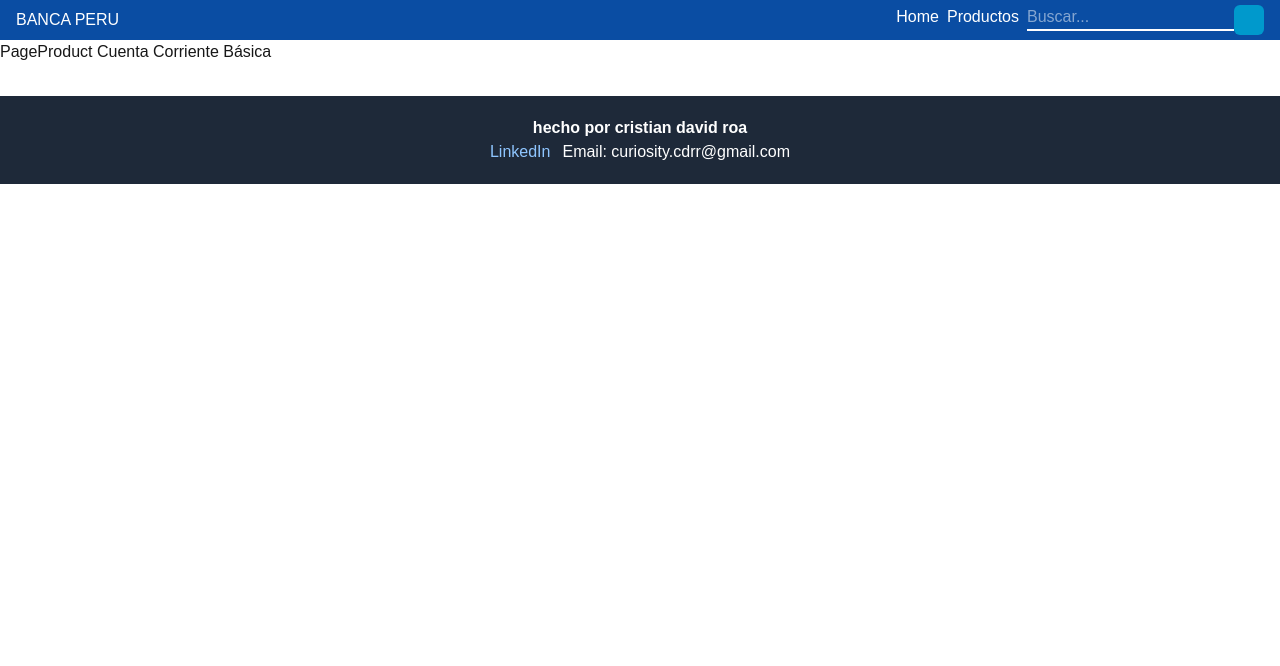
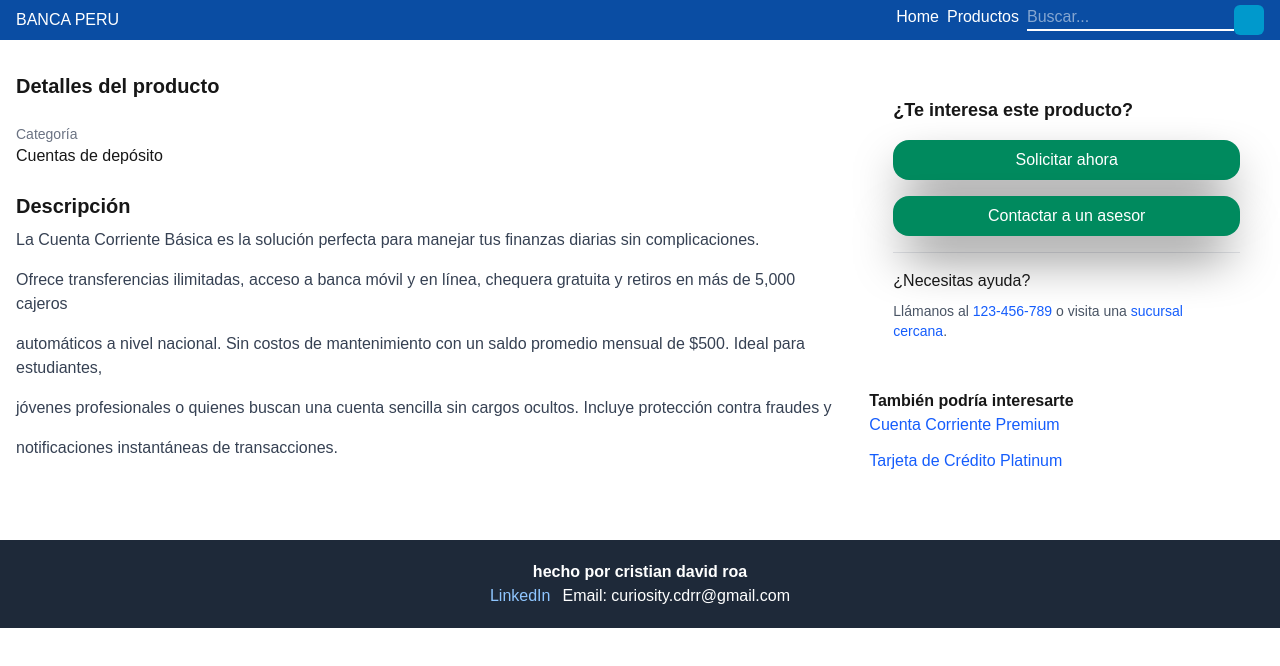
Before and after one commit to RRCris/bprosys-prueba, a Next.js app: page /product/1 in a window 1280 px wide. Shown: the top 666 px of the page. Built offline with nearby package versions, Linux system fonts and the light colour scheme; some icons are missing.

Commit message:
add product details

```diff
--- a/src/app/product/[id]/page.tsx
+++ b/src/app/product/[id]/page.tsx
@@ -1,12 +1,15 @@
+// app/productos/[id]/page.tsx
+
 import { getProduct } from "@/services/products.services";
+import Button from "@/UI/button/Button";
+import Link from "next/link";
 import { notFound } from "next/navigation";
 
 interface Props {
-  params: Promise<{
-    [key: string]: string;
-  }>;
+  params: { id: string };
 }
-export default async function PageProduct({ params }: Props) {
+
+export default async function ProductDetailPage({ params }: Props) {
   const { id } = await params;
   const id_numeric = parseInt(id);
   if (isNaN(id_numeric)) notFound();
@@ -14,5 +17,136 @@ export default async function PageProduct({ params }: Props) {
   const product = await getProduct(id_numeric);
   if (!product) notFound();
 
-  return <div>PageProduct {product.nombre}</div>;
+  // Función para determinar el color del badge según el nivel de riesgo
+  const getRiskColor = (nivel?: string) => {
+    switch (nivel) {
+      case "Alto":
+        return "bg-red-100 text-red-800";
+      case "Medio":
+        return "bg-yellow-100 text-yellow-800";
+      case "Bajo":
+        return "bg-green-100 text-green-800";
+      default:
+        return "bg-gray-100 text-gray-800";
+    }
+  };
+
+  return (
+    <main className="container mx-auto py-8 px-4">
+      <div className="grid gap-8 md:grid-cols-3">
+        {/* Columna izquierda - Información principal */}
+        <div className="md:col-span-2 space-y-6">
+          {/* Detalles principales */}
+          <div>
+            <header className="pb-2">
+              <h2 className="text-xl font-semibold">Detalles del producto</h2>
+            </header>
+            <main className="space-y-4">
+              <div className="grid grid-cols-2 gap-4">
+                {product.tasaInteres && (
+                  <div>
+                    <p className="text-sm text-gray-500">Tasa de interés</p>
+                    <p className="text-2xl font-bold text-blue-600">
+                      {product.tasaInteres}%
+                    </p>
+                  </div>
+                )}
+
+                {product.nivelRiesgo && (
+                  <div>
+                    <p className="text-sm text-gray-500">Nivel de riesgo</p>
+                    <span
+                      className={`px-3 py-1 rounded-full text-sm font-medium ${getRiskColor(
+                        product.nivelRiesgo
+                      )}`}
+                    >
+                      {product.nivelRiesgo}
+                    </span>
+                  </div>
+                )}
+              </div>
+
+              <div>
+                <p className="text-sm text-gray-500">Categoría</p>
+                <p className="font-medium">{product.categoria}</p>
+              </div>
+            </main>
+          </div>
+
+          {/* Descripción completa */}
+          <div>
+            <header className="pb-2">
+              <h2 className="text-xl font-semibold">Descripción</h2>
+            </header>
+            <main>
+              <div className="prose max-w-none text-gray-700">
+                {product.descripcion.split("\n").map((paragraph, i) => (
+                  <p key={i} className="mb-4">
+                    {paragraph}
+                  </p>
+                ))}
+              </div>
+            </main>
+          </div>
+        </div>
+
+        {/* Columna derecha - CTA y información adicional */}
+        <div className="space-y-6">
+          <div className="sticky top-6">
+            <main className="p-6 space-y-4">
+              <h3 className="font-semibold text-lg">
+                ¿Te interesa este producto?
+              </h3>
+
+              <Button className="w-full">Solicitar ahora</Button>
+
+              <Button className="w-full">Contactar a un asesor</Button>
+
+              <div className="pt-4 border-t border-gray-200">
+                <h4 className="font-medium mb-2">¿Necesitas ayuda?</h4>
+                <p className="text-sm text-gray-600">
+                  Llámanos al{" "}
+                  <Link
+                    href="tel:+123456789"
+                    className="text-blue-600 hover:underline"
+                  >
+                    123-456-789
+                  </Link>{" "}
+                  o visita una{" "}
+                  <Link
+                    href="/sucursales"
+                    className="text-blue-600 hover:underline"
+                  >
+                    sucursal cercana
+                  </Link>
+                  .
+                </p>
+              </div>
+            </main>
+          </div>
+
+          {/* Productos relacionados (opcional) */}
+          <div>
+            <header>
+              <h3 className="font-semibold">También podría interesarte</h3>
+            </header>
+            <main>
+              <ul className="space-y-3">
+                <li>
+                  <a href="#" className="text-blue-600 hover:underline">
+                    Cuenta Corriente Premium
+                  </a>
+                </li>
+                <li>
+                  <a href="#" className="text-blue-600 hover:underline">
+                    Tarjeta de Crédito Platinum
+                  </a>
+                </li>
+              </ul>
+            </main>
+          </div>
+        </div>
+      </div>
+    </main>
+  );
 }
```
